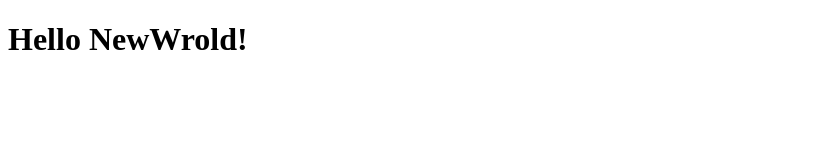
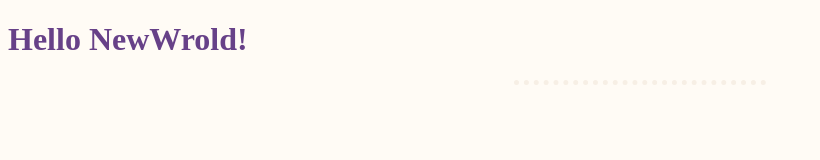
Before and after one commit to Z-Griffith/MyWebsite, a plain HTML site: page index.html in a window 1280 px wide. Shown: the whole page, without its empty margins (0-820 px from the left). Drawn offline with Linux system fonts and the light colour scheme.

Commit message:
css test

```diff
--- /dev/null
+++ b/css/styles.css
@@ -0,0 +1,17 @@
+body {
+    background-color: #FFFBF5;
+}
+
+h1 {
+    color: #674188;
+}
+
+
+
+hr {
+    border-style: none;
+    border-top-style: dotted;
+    border-color: #F7EFE5;
+    border-width: 5px;
+    width: 20%;
+}
--- a/index.html
+++ b/index.html
@@ -5,9 +5,10 @@
     <meta http-equiv="X-UA-Compatible" content="IE=edge">
     <meta name="viewport" content="width=device-width, initial-scale=1.0">
     <title>Zayn's Website</title>
+    <link rel="stylesheet" href="/css/styles.css">
 </head>
 <body>
     <h1>Hello NewWrold!</h1>
-
+    <hr>
 </body>
 </html>
```
Also changed, not shown: 1 other file.
